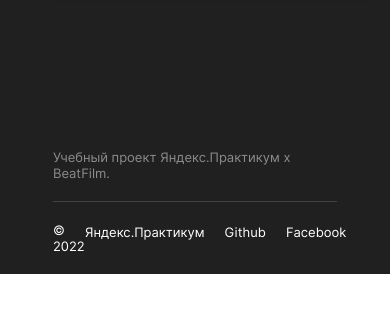
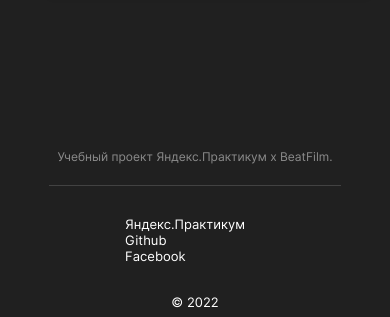
Before and after one commit to JuliaPechnikova/movies-explorer-frontend, a React (Create React App) app: page /movies in a window 390 px wide. Shown: the part 1677-1994 px from the top of the page. Before the commit the page ends 1951 px from the top, so only its background shows below. Built offline with nearby package versions, Linux system fonts and the light colour scheme.

Commit message:
landing 320px end

```diff
--- a/src/components/AboutMe/AboutMe.css
+++ b/src/components/AboutMe/AboutMe.css
@@ -16,6 +16,12 @@
   }
 }
 
+@media screen and (max-width: 320px) {
+  .about-me__header  {
+    padding: 70px 0 28px 0;
+  }
+}
+
 .about-me__info {
   max-width: 600px;
 }
@@ -26,10 +32,27 @@
   }
 }
 
+@media screen and (max-width: 320px) {
+  .about-me__info  {
+    grid-area: info;
+  }
+}
+
 .about-me__profile {
   display: flex;
   padding-top: 66px;
   justify-content: space-between;
+}
+
+@media screen and (max-width: 320px) {
+  .about-me__profile {
+    display: grid;
+    grid-template-areas:
+    "photo"
+    "info";
+    gap: 40px 0;
+    padding-top: 60px;
+  }
 }
 
 .about-me__name {
@@ -50,6 +73,14 @@
   }
 }
 
+@media screen and (max-width: 320px) {
+  .about-me__name  {
+    font-size: 30px;
+    line-height: 36px;
+    padding-bottom: 20px;
+  }
+}
+
 .about-me__about {
   font-style: normal;
   font-weight: 500;
@@ -64,6 +95,13 @@
     font-size: 12px;
     line-height: 18px;
     padding-bottom: 20px;
+  }
+}
+
+@media screen and (max-width: 320px) {
+  .about-me__about  {
+    font-size: 11px;
+    line-height: 16px;
   }
 }
 
@@ -85,6 +123,14 @@
   }
 }
 
+@media screen and (max-width: 320px) {
+  .about-me__description {
+    font-size: 11px;
+    line-height: 16px;
+    padding-bottom: 40px;
+  }
+}
+
 .about-me__avatar {
   width: 270px;
   height: 327px;
@@ -101,6 +147,14 @@
   }
 }
 
+@media screen and (max-width: 320px) {
+  .about-me__avatar  {
+    grid-area: photo;
+    width: 100%;
+    height: 352px;
+  }
+}
+
 .about-me__link {
   padding-right: 20px;
   font-style: normal;
@@ -112,6 +166,14 @@
 }
 
 
+@media screen and (max-width: 320px) {
+  .about-me__link  {
+    font-size: 14px;
+    line-height: 17px;
+  }
+}
+
+
 .about-me__link:hover {
   opacity: 65%;
   transition: 0.25s;
--- a/src/components/Footer/Footer.css
+++ b/src/components/Footer/Footer.css
@@ -24,7 +24,7 @@
 
 @media screen and (max-width: 555px) {
   .footer {
-    max-width: 284px;
+    max-width: 292px;
   }
 }
 
@@ -41,10 +41,30 @@
   padding-bottom: 20px;
 }
 
+@media screen and (max-width: 555px) {
+  .footer__project-rights {
+    font-size: 12px;
+    line-height: 15px;
+    padding-bottom: 21px;
+  }
+}
+
 .footer__container {
   display: flex;
   justify-content: space-between;
   padding: 20px 0;
+}
+
+@media screen and (max-width: 555px) {
+  .footer__container {
+    display: grid;
+    grid-template-areas:
+    "links"
+    "sign";
+    gap: 30px 0;
+    justify-content: center;
+    padding: 30px 0 10px 0;
+  }
 }
 
 .footer__copyright {
@@ -52,6 +72,21 @@
   font-size: 13px;
   line-height: 16px;
   margin: 0;
+}
+
+@media screen and (max-width: 555px) {
+  .footer__copyright {
+    grid-area: sign;
+    text-align: center;
+  }
+}
+
+@media screen and (max-width: 555px) {
+  .footer__links {
+    display: flex;
+    flex-direction: column;
+    grid-area: links;
+  }
 }
 
 .footer__link {
@@ -63,8 +98,15 @@
   padding-right: 20px;
 }
 
+@media screen and (max-width: 320px) {
+  .footer__link {
+    padding: 0 0 12px 0;
+    text-align: center;
+  }
+}
+
 .footer__link:last-of-type {
-  padding-right: 0;
+  padding: 0;
 }
 
 .footer__link:hover {
--- a/src/components/Header/Header.css
+++ b/src/components/Header/Header.css
@@ -27,7 +27,7 @@
 
 @media screen and (max-width: 555px) {
   .header {
-    max-width: 284px;
+    max-width: 292px;
   }
 }
 
--- a/src/components/Main/Main.css
+++ b/src/components/Main/Main.css
@@ -23,6 +23,6 @@
 
 @media screen and (max-width: 555px) {
   .content {
-    max-width: 284px;
+    max-width: 292px;
   }
 }
--- a/src/components/Portfolio/Portfolio.css
+++ b/src/components/Portfolio/Portfolio.css
@@ -13,6 +13,13 @@
 @media screen and (max-width: 768px) {
   .portfolio__title {
     margin: 90px 0 0 0;
+  }
+}
+
+@media screen and (max-width: 320px) {
+  .portfolio__title {
+    margin: 70px 0 0 0;
+    padding-bottom: 20px;
   }
 }
 
@@ -51,6 +58,13 @@
   }
 }
 
+@media screen and (max-width: 320px) {
+  .portfolio__list-text {
+    font-size: 18px;
+    line-height: 28px;
+  }
+}
+
 .portfolio__list-project:last-of-type {
   border-bottom: none;
   padding-bottom: 125px;
@@ -59,6 +73,13 @@
 @media screen and (max-width: 768px) {
   .portfolio__list-project:last-of-type {
     padding-bottom: 90px;
+  }
+}
+
+
+@media screen and (max-width: 320px) {
+  .portfolio__list-project:last-of-type {
+    padding-bottom: 70px;
   }
 }
 
@@ -71,3 +92,16 @@
   vertical-align: bottom;
   margin: 0;
 }
+
+@media screen and (max-width: 320px) {
+  .portfolio__list-link {
+    font-size: 28px;
+  }
+}
+
+@media screen and (max-width: 320px) {
+  .portfolio__list-link {
+    font-size: 18px;
+    line-height: 28px;
+  }
+}
--- a/src/components/Techs/Techs.css
+++ b/src/components/Techs/Techs.css
@@ -38,7 +38,7 @@
 
 @media screen and (max-width: 555px) {
   .techs__header-container {
-    max-width: 284px;
+    max-width: 292px;
   }
 }
 
```
